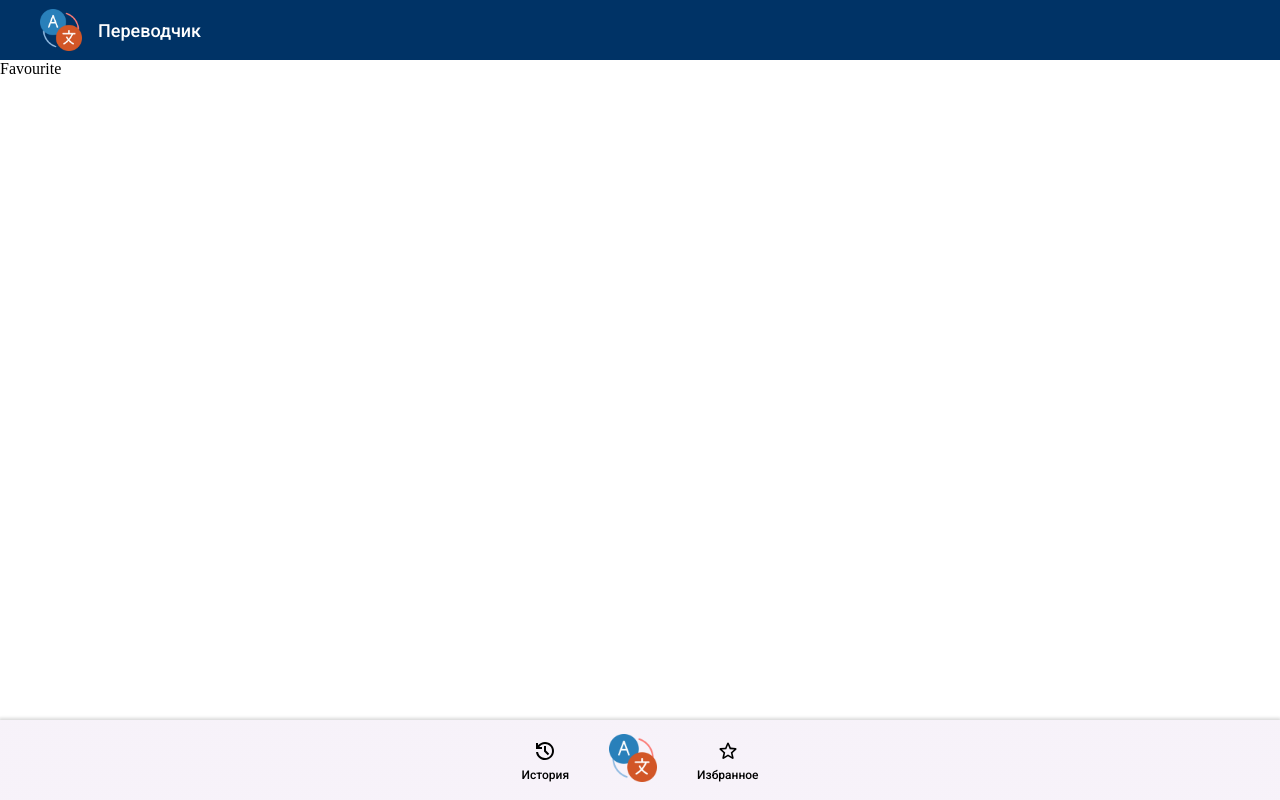
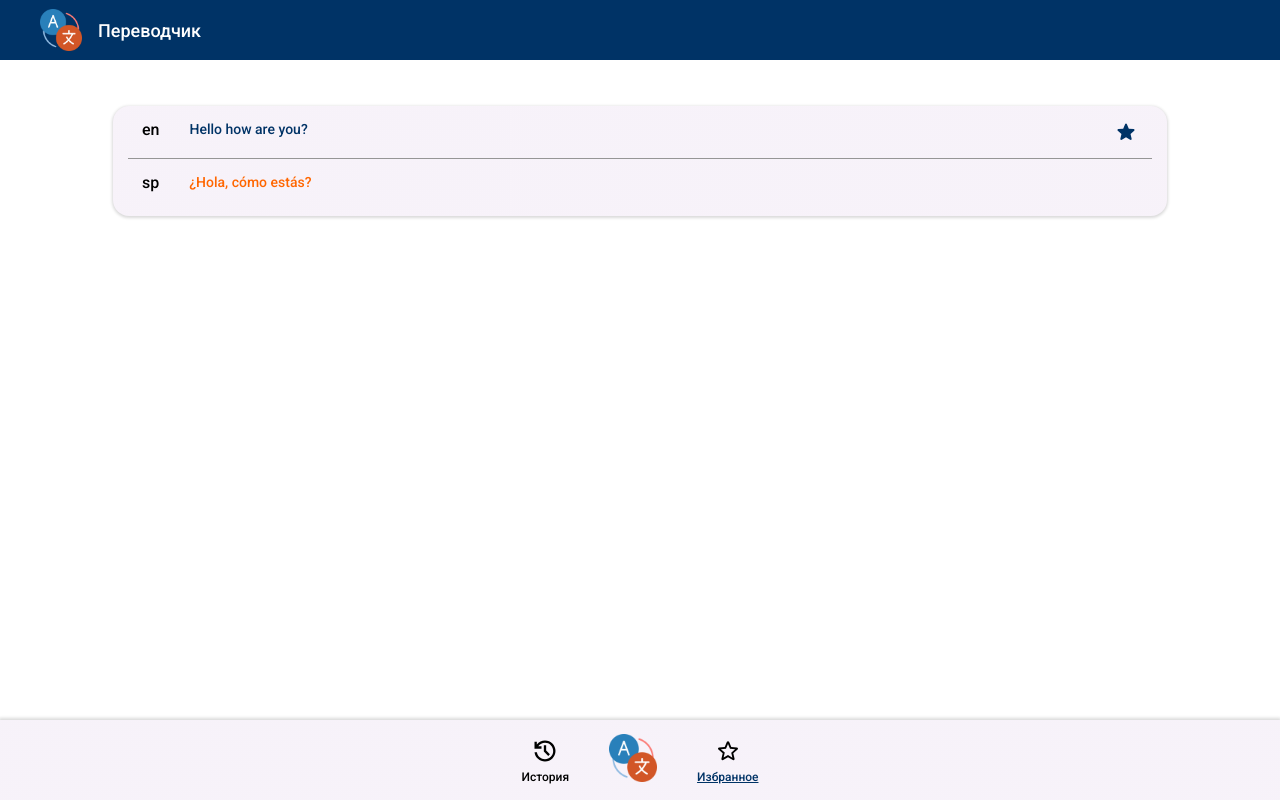
Before and after one commit to codeedocc/translator-app, a React (Vite) app: page /favourite in a window 1280 px wide. Built offline with nearby package versions, Linux system fonts and the light colour scheme.

Commit message:
created basic layout for Favourite / History pages

```diff
--- a/src/assets/icons/index.ts
+++ b/src/assets/icons/index.ts
@@ -6,5 +6,16 @@ import favourite from './favourite.svg'
 import history from './history.svg'
 import logo from './logo.png'
 import favLink from './favLink.svg'
+import infoFav from './infoFav.svg'
 
-export { changer, cross, pronounce, copy, favourite, history, logo, favLink }
+export {
+  changer,
+  cross,
+  pronounce,
+  copy,
+  favourite,
+  history,
+  logo,
+  favLink,
+  infoFav,
+}
--- a/src/components/Navbar.tsx
+++ b/src/components/Navbar.tsx
@@ -12,8 +12,8 @@ const Navbar: React.FC = () => {
                 src={item.image}
                 alt={item.image}
                 style={{
-                  height: item.name === 'Лого' ? '48px' : '24px',
-                  width: item.name === 'Лого' ? '48px' : '24px',
+                  height: item.name === 'Лого' ? '48px' : '28px',
+                  width: item.name === 'Лого' ? '48px' : '28px',
                 }}
               />
               <p>{item.name !== 'Лого' && item.name}</p>
--- a/src/components/TextInput.tsx
+++ b/src/components/TextInput.tsx
@@ -1,4 +1,4 @@
-import { copy, cross, favourite, pronounce } from '../assets/icons'
+import { copy, cross, favourite } from '../assets/icons'
 import { ActionCreatorWithPayload } from '@reduxjs/toolkit'
 import { TranslatedResponse } from '../models/model'
 import { useAppSelector } from '../hooks/redux'
@@ -46,7 +46,6 @@ const TextInput: React.FC<ITextInput> = ({
           <div className="header">
             <span>
               <p>{chosenCountry.from.country}</p>
-              <img src={pronounce} alt="" />
             </span>
             <img src={cross} alt="" onClick={() => setWord!('')} />
           </div>
@@ -67,7 +66,6 @@ const TextInput: React.FC<ITextInput> = ({
           <div className="header">
             <span>
               <p>{chosenCountry.to.country}</p>
-              <img src={pronounce} alt="" />
             </span>
             <img
               src={cross}
--- /dev/null
+++ b/src/components/TranslatedText.tsx
@@ -0,0 +1,24 @@
+import { infoFav } from '../assets/icons'
+
+const TranslatedText = () => {
+  return (
+    <div className="info-text">
+      <div className="info-from">
+        <span>
+          <p>en</p>
+          <p>Hello how are you?</p>
+        </span>
+        <img src={infoFav} alt="" />
+      </div>
+      <div className="line" />
+      <div className="info-to">
+        <span>
+          <p>sp</p>
+          <p>¿Hola, cómo estás?</p>
+        </span>
+      </div>
+    </div>
+  )
+}
+
+export default TranslatedText
--- a/src/components/index.ts
+++ b/src/components/index.ts
@@ -4,5 +4,6 @@ import LanguagePick from './LanguagePick'
 import TextInput from './TextInput'
 import Modal from './Modal'
 import Loader from './Loader'
+import TranslatedText from './TranslatedText'
 
-export { Title, Navbar, LanguagePick, TextInput, Modal, Loader }
+export { Title, Navbar, LanguagePick, TextInput, Modal, Loader, TranslatedText }
--- a/src/index.scss
+++ b/src/index.scss
@@ -377,9 +377,110 @@
       .toaster {
         height: 10px;
         padding-top: 60px;
+        font-weight: 600;
+        font-size: 16px;
 
         @include mobile {
           font-size: 12px;
+        }
+      }
+    }
+  }
+
+  .info {
+    position: relative;
+    background-color: #fff;
+    display: flex;
+    align-items: center;
+    flex-direction: column;
+    position: fixed;
+    width: 100%;
+    padding-top: 20px;
+
+    .info-text {
+      @include pc {
+        width: 60%;
+      }
+
+      @include tablet {
+        width: 80%;
+      }
+
+      width: calc(100% - 70px);
+      height: 110px;
+      background: linear-gradient(
+          0deg,
+          rgba(103, 80, 164, 0.05),
+          rgba(103, 80, 164, 0.05)
+        ),
+        #fffbfe;
+      box-shadow: 0px 1px 3px 1px rgba(0, 0, 0, 0.15);
+      border-radius: 16px;
+      margin-top: 26px;
+      position: relative;
+      padding-right: 15px;
+      padding-left: 15px;
+
+      .line {
+        background: #969696;
+        height: 1px;
+      }
+
+      .info-from {
+        display: flex;
+        padding: 14px;
+        justify-content: space-between;
+
+        span {
+          display: flex;
+          gap: 30px;
+
+          p:first-child {
+            color: #000000;
+            font-family: 'Roboto';
+            font-style: normal;
+            font-weight: 500;
+            font-size: 16px;
+            line-height: 19px;
+          }
+
+          p {
+            font-family: 'Roboto';
+            font-style: normal;
+            font-weight: 400;
+            font-size: 14px;
+            line-height: 19px;
+            color: #003366;
+          }
+        }
+      }
+
+      .info-to {
+        display: flex;
+        padding: 14px;
+        justify-content: space-between;
+
+        span {
+          display: flex;
+          gap: 30px;
+
+          p:first-child {
+            color: #000000;
+            font-family: 'Roboto';
+            font-style: normal;
+            font-weight: 500;
+            font-size: 16px;
+            line-height: 19px;
+          }
+
+          p {
+            font-family: 'Roboto';
+            font-style: normal;
+            font-weight: 400;
+            font-size: 14px;
+            line-height: 19px;
+            color: #ff6600;
+          }
         }
       }
     }
@@ -405,11 +506,6 @@
     .navLink {
       text-decoration: none;
 
-      img {
-        height: 24px;
-        width: 24px;
-      }
-
       span {
         display: flex;
         flex-direction: column;
@@ -421,6 +517,13 @@
         font-size: 12px;
         color: #000000;
       }
+
+      &.active {
+        p {
+          text-decoration: underline;
+          color: #003366;
+        }
+      }
     }
   }
 }
--- a/src/pages/Favourite.tsx
+++ b/src/pages/Favourite.tsx
@@ -1,5 +1,11 @@
+import { TranslatedText } from '../components'
+
 const Favourite: React.FC = () => {
-  return <div>Favourite</div>
+  return (
+    <div className="info">
+      <TranslatedText />
+    </div>
+  )
 }
 
 export default Favourite
--- a/src/pages/History.tsx
+++ b/src/pages/History.tsx
@@ -1,5 +1,11 @@
+import { TranslatedText } from '../components'
+
 const History: React.FC = () => {
-  return <div>History</div>
+  return (
+    <div className="info">
+      <TranslatedText />
+    </div>
+  )
 }
 
 export default History
```
Also changed, not shown: src/assets/icons/infoFav.svg (added).
